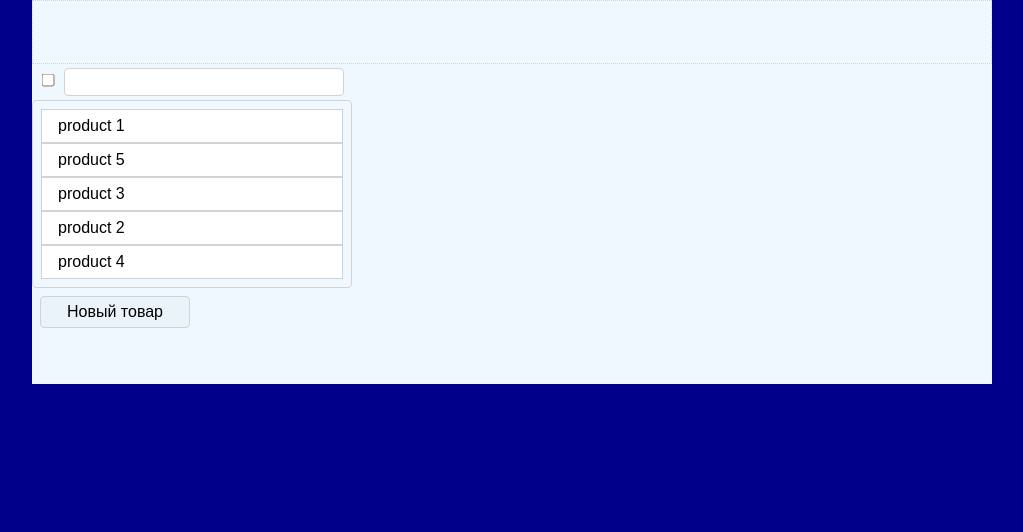
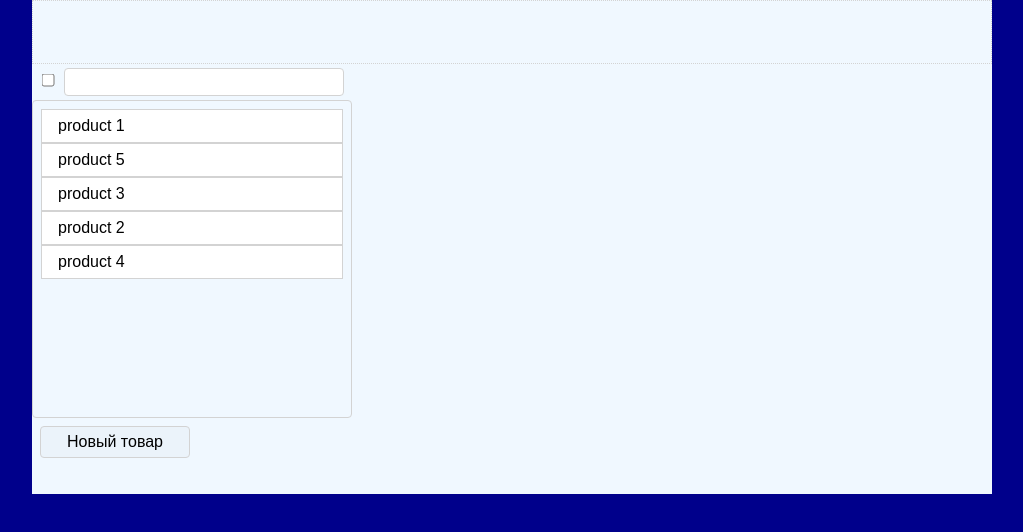
Before and after one commit to AndreyNed/fd3_homework, a React app in the folder lesson_2/: page / in a window 1280 px wide. Shown: the whole page, without its empty margins (128-1151 px from the left). Built offline with nearby package versions, Linux system fonts and the light colour scheme; no server answers.

Commit message:
fetch for productsData, some architecture improvements

```diff
--- a/lesson_2/components/AdminPanel/AdminPanel.js
+++ b/lesson_2/components/AdminPanel/AdminPanel.js
@@ -21,6 +21,15 @@ class AdminPanel extends React.PureComponent {
 
     static propTupes = {
         selectedProductID:      PropTypes.string,
+        productsData:           PropTypes.arrayOf(
+            PropTypes.shape({
+                id:             PropTypes.number,
+                name:           PropTypes.string,
+                price:          PropTypes.number,
+                count:          PropTypes.number,
+                comment:        PropTypes.string,
+            })
+        ),
         productsList:           PropTypes.arrayOf(
             PropTypes.shape({
                 id:             PropTypes.string,
@@ -43,13 +52,15 @@ class AdminPanel extends React.PureComponent {
             count:              PropTypes.string,
             comment:            PropTypes.string,
         }),
-        isSorted:               false,
-        isProductCardEdited:    false,
-        isNewProductCreated:    false,
+        isSorted:               PropTypes.bool,
+        filterValue:            PropTypes.string,
+        isProductCardEdited:    PropTypes.bool,
+        isNewProductCreated:    PropTypes.bool,
     };
 
     static defaultProps = {
         selectedProductID:      '',
+        productsData:           null,
         productsList:           productsList,
         productValue:           {
             id:                 '',
@@ -65,6 +76,7 @@ class AdminPanel extends React.PureComponent {
             comment:            '',
         },
         isSorted:               false,
+        filterValue:            '',
         isProductCardEdited:    false,
         isNewProductCreated:    false,
     };
@@ -86,6 +98,10 @@ class AdminPanel extends React.PureComponent {
                 ...state,
                 ...props,
             };
+        state.productsList = ( isNotEmpty( state.productsData ) )
+            ? state.productsData.map(
+                ( item ) => { return { ...item, id: ( item.id + '' ) } } )
+            : state.productsList;
         this.setState( state, ()=>{} );
     };
 
@@ -95,8 +111,13 @@ class AdminPanel extends React.PureComponent {
             defValue:          this.state.selectedProductID,
             listValue:         this.state.productsList,
             isSorted:          this.state.isSorted,
+            filterValue:       this.state.filterValue,
+            options: {
+                               listBoxHeight: 300,
+            },
             cbItemClicked:     this.pl_cbItemClicked,
             cbCheckboxClicked: this.pl_cbCheckboxClicked,
+            cbFilterChanged:   this.pl_cbFilterChanged,
         }
     };
 
@@ -185,7 +206,15 @@ class AdminPanel extends React.PureComponent {
         this.setState( {
             isSorted: value,
         }, () => {
-            console.log( "ProductList callback checkbox: ", value );
+            // console.log( "ProductList callback checkbox: ", value );
+        } );
+    };
+
+    pl_cbFilterChanged = ( value ) => {
+        this.setState( {
+            filterValue: value,
+        }, () => {
+            // console.log( "ProductList callback checkbox: ", value );
         } );
     };
 
--- a/lesson_2/components/AdminPanel/AdminPanel.scss
+++ b/lesson_2/components/AdminPanel/AdminPanel.scss
@@ -1,5 +1,6 @@
 .AdminPanel {
-    min-height: 320px;
+    min-height: 430px;
+    overflow: hidden;
 
     & > .AdminPanel_left_section {
         width: 320px;
--- a/lesson_2/components/Button/Button.js
+++ b/lesson_2/components/Button/Button.js
@@ -67,7 +67,7 @@ class Button extends React.PureComponent {
             ? state.value
             : '';
         this.setState( state, () => {
-            console.log( 'Button: prepareState: state: ', this.state );
+            // console.log( 'Button: prepareState: state: ', this.state );
         } );
     };
 
--- a/lesson_2/components/ProductList/ProductList.js
+++ b/lesson_2/components/ProductList/ProductList.js
@@ -15,6 +15,7 @@ class ProductList extends React.PureComponent {
     }
 
     static propTypes = {
+        label:              PropTypes.string,
         isSorted:           PropTypes.bool,
         defValue:           PropTypes.string,
         value:              PropTypes.string,
@@ -34,9 +35,11 @@ class ProductList extends React.PureComponent {
         }),
         cbItemClicked:      PropTypes.func,
         cbCheckboxClicked:  PropTypes.func,
+        cbFilterChanged:    PropTypes.func,
     };
 
     static defaultProps = {
+        label:              '',
         isSorted:           false,
         listValue:          null,
         filterValue:        '',
@@ -45,6 +48,7 @@ class ProductList extends React.PureComponent {
         },
         cbItemClicked:      null,
         cbCheckboxClicked:  null,
+        cbFilterChanged:    null,
     };
 
     componentWillMount() {
@@ -72,7 +76,7 @@ class ProductList extends React.PureComponent {
             ? state.defValue
             : '';
         this.setState( state, () => {
-            console.log( 'ProductList: prepareState: state: ', this.state );
+            // console.log( 'ProductList: prepareState: state: ', this.state );
         } );
     };
 
@@ -91,21 +95,31 @@ class ProductList extends React.PureComponent {
     };
 
     checkboxChange = ( e ) => {
-        if ( this.state.cbCheckboxClicked )
+        if ( this.state.cbCheckboxClicked ) {
             this.state.cbCheckboxClicked( !this.state.isSorted );
-        /*this.setState( {
+        }
+        else
+        {
+            this.setState( {
                 isSorted: !this.state.isSorted,
             }, () => {
-            console.log( "isSorted: ", this.state.isSorted );
-        } );*/
+                // console.log( "isSorted: ", this.state.isSorted );
+            } );
+        }
     };
 
     filterChange = ( e ) => {
+        if ( this.state.cbFilterChanged ) {
+            this.state.cbFilterChanged( e.currentTarget.value );
+        }
+        else
+        {
             this.setState( {
                 filterValue: e.currentTarget.value,
             }, () => {
-            console.log( "filterValue: ", this.state.filterValue );
+                // console.log( "filterValue: ", this.state.filterValue );
             } );
+        }
     };
 
     // == action functions ==
@@ -131,11 +145,14 @@ class ProductList extends React.PureComponent {
     // == additional functions
 
     filterItem = (obj, field, filterValue ) => {
-        console.log( 'filterItem: ', ( isExists( obj ) && isNotEmpty( field ) ) );
-        console.log( 'filterItem: ',  ( filterValue.indexOf( obj[ field ].trim() ) > -1 ) );
+        // console.log( 'filterItem: ', ( isExists( obj ) && isNotEmpty( field ) ) );
+        // console.log( 'filterItem: ',  ( filterValue.indexOf( obj[ field ].trim() ) > -1 ) );
         return ( !isNotEmpty( filterValue ) )
             ? true
-            : ( isExists( obj ) && isNotEmpty( field ) && ( obj[ field ].trim().indexOf( filterValue.trim() ) > -1 ) );
+            : ( isExists( obj ) &&
+                isNotEmpty( field ) &&
+                ( obj[ field ].trim().toLowerCase()
+                    .indexOf( filterValue.trim().toLowerCase() ) > -1 ) );
     };
 
     render() {
@@ -146,12 +163,12 @@ class ProductList extends React.PureComponent {
                 ? arraySortByField( this.state.listValue, 'name' )
                 : [ ...this.state.listValue ];
         }
-        console.log( 'render: listSortedValue', listSortedValue );
+        // console.log( 'render: listSortedValue', listSortedValue );
         return (
             <div className = { this.classCSS }>
                 <div className = { this.classCSS + "_label_box" }>
                     <label htmlFor="">
-
+                        { this.state.label }
                     </label>
                 </div>
                 <div className = { this.classCSS + "_filter_box" }>
@@ -168,15 +185,15 @@ class ProductList extends React.PureComponent {
                                onChange =  { this.filterChange }/>
                     </div>
                 </div>
-                <div className = { this.classCSS + "_list_box" }
+                <div className = { this.classCSS + "_list_box" }>
+                    {
+                        isNotEmpty( listSortedValue ) &&
+                            <div className = { this.classCSS + "_list" }
                                  style = {{
                                      height: ( isGTZero( this.state.options.listBoxHeight > 0 ) )
                                          ? this.state.options.listBoxHeight
                                          : 'auto',
                                  }}>
-                    {
-                        isNotEmpty( listSortedValue ) &&
-                            <div className = { this.classCSS + "_list" }>
                                 {
                                     listSortedValue.map( ( item, index ) => {
                                         console.log( "filter result: ", this.filterItem( item, 'name', this.state.filterValue ) );
--- a/lesson_2/components/ProductList/ProductList.scss
+++ b/lesson_2/components/ProductList/ProductList.scss
@@ -40,12 +40,18 @@
         border-radius: 4px;
 
         & > .ProductList_list {
+            overflow: auto;
+
             & > .ProductList_list_item {
                 background-color: #ffffff;
                 width: 100%;
                 cursor: pointer;
                 padding: 8px 16px;
                 border: 1px solid #d3d3d3;
+                -ms-user-select: none;
+                -moz-user-select: none;
+                -webkit-user-select: none;
+                user-select: none;
 
                 &:hover {
                     background-color: #f2f2f2;
--- /dev/null
+++ b/lesson_2/network/services.js
@@ -0,0 +1,52 @@
+'use strict';
+
+const SERVICE_URL = "http://localhost:8080/ishop/IShop";
+
+// commands
+
+const COMMAND_GET_PRODUCTS = "?command=get_products";
+
+// fetch
+
+const commandGetProducts = ( cbSuccess, cbError ) => {
+    let url = SERVICE_URL + COMMAND_GET_PRODUCTS;
+
+    let headers = new Headers({
+        "Content-Type": "application/x-www-form-urlencoded"
+    });
+
+    let options = {
+        method: 'GET',
+        headers: headers,
+        mode:   'cors',
+        cache:  'default',
+    };
+
+    fetch( url, options )
+        .then(
+            function( response )
+            {
+                console.log( 'response: ', response.status );
+                return response.json();
+            }
+        )
+        .then(
+            function( data ) {
+                if ( cbSuccess )
+                {
+                    cbSuccess( data )
+                }
+                else console.log( data );
+            }
+        )
+        .catch( function( err )
+            {
+                if ( cbError ) {
+                    cbError( err )
+                }
+                else console.log( 'fetch error: ', err );
+            }
+        );
+};
+
+export { SERVICE_URL, COMMAND_GET_PRODUCTS, commandGetProducts };
--- a/lesson_2/pages/App.js
+++ b/lesson_2/pages/App.js
@@ -4,13 +4,47 @@ import React from 'react';
 
 import AdminPanel from '../components/AdminPanel/AdminPanel';
 
+import { SERVICE_URL, COMMAND_GET_PRODUCTS, commandGetProducts } from '../network/services';
+import {isExists} from "../utils/utils";
+
 require('./App.scss');
 
 class App extends React.Component {
 
+    constructor( props ) {
+        super( props );
+        this.state = props;
+    }
+
+    componentWillMount() {
+        this.prepareState( this.props );
+    }
+
+    componentWillReceiveProps( newProps ) {
+        this.prepareState( newProps );
+    }
+
+    prepareState = ( props ) => {
+        let state = { ...props };
+
+        let cbSuccess = ( data ) => {
+            state.productsData = data;
+            console.log( 'prepareState: productsData: ', state.productsData );
+            this.setState( state, () => {
+                console.log( 'App: prepareState: ', this.state );
+            } )
+        };
+
+        commandGetProducts( cbSuccess );
+
+    };
+
     render() {
         let props = {
             test: 'test',
+            productsData: ( isExists( this.state.productsData ) )
+                ? [ ...this.state.productsData ]
+                : null,
         };
         return (
             <div className="IShop_wrapper">
```
Lines whose indentation alone changed are shown as unchanged.
